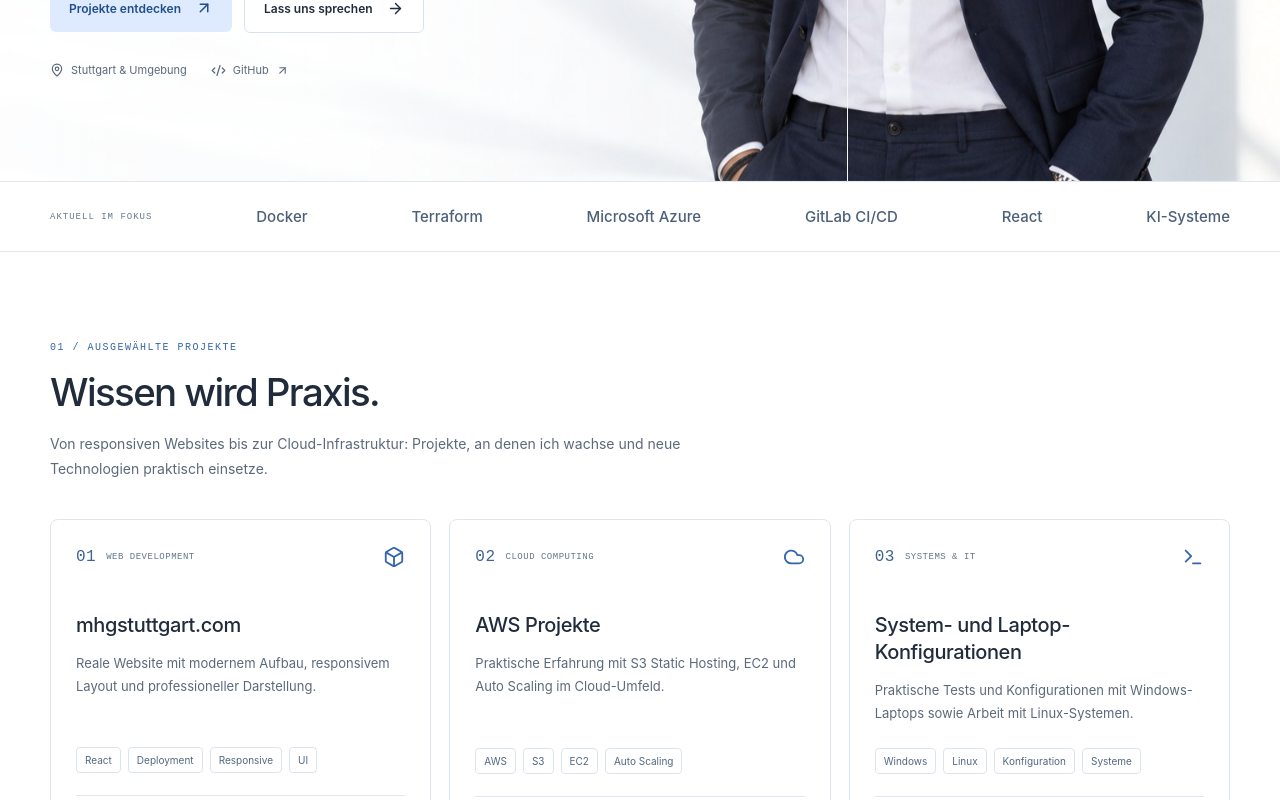
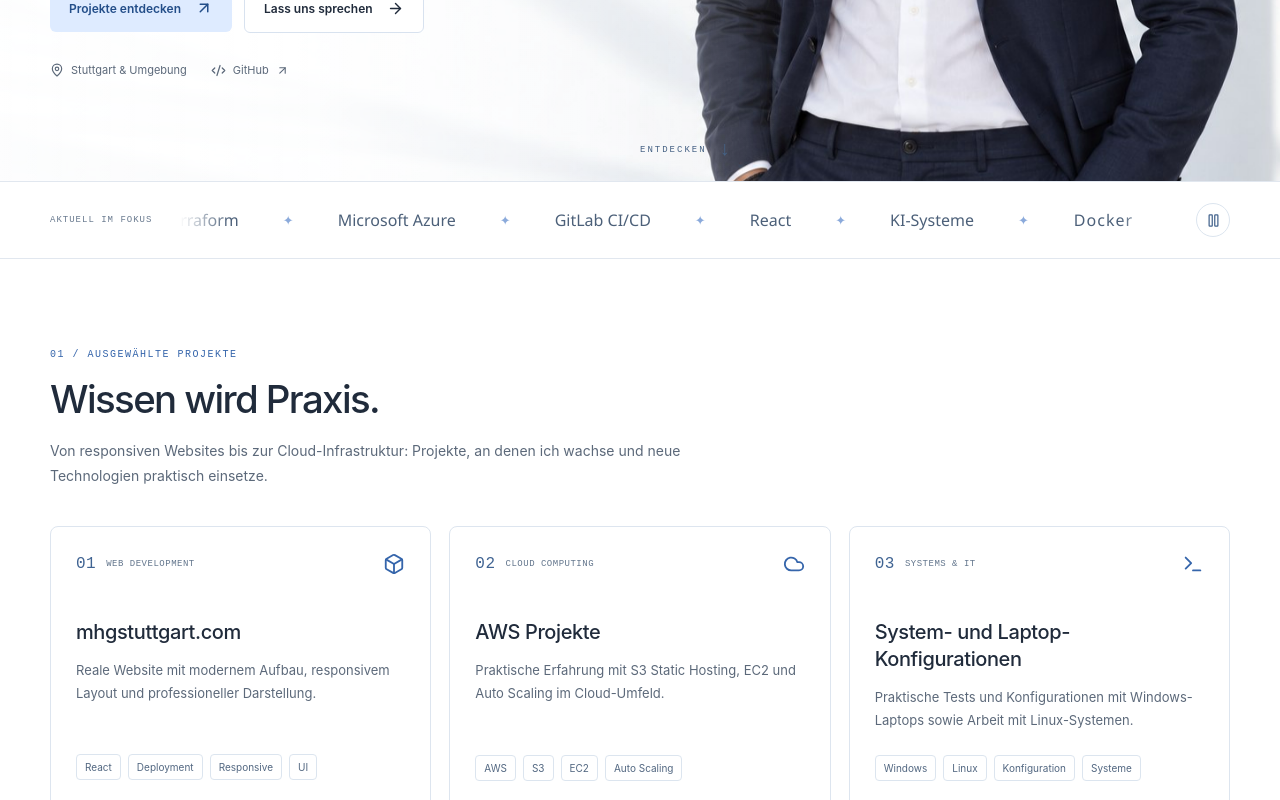
Before and after one commit to BHB61/MyProfile, a React (Vite) app in the folder my-profile/: page / in a window 1280 px wide. Shown: the part 620-1420 px from the top of the page. Built offline with nearby package versions, Linux system fonts and the light colour scheme.

Commit message:
Add Noirtech-inspired editorial text reveals, moving ribbon and portrait parallax

```diff
--- a/my-profile/scripts/build.mjs
+++ b/my-profile/scripts/build.mjs
@@ -12,7 +12,7 @@ try {
   const { default: App } = await server.ssrLoadModule("/src/App.jsx");
   const html = await readFile("dist/index.html", "utf8");
   const markup = renderToString(createElement(App));
-  if (!markup.includes("<h1>"))
+  if (!/<h1(?:\s|>)/.test(markup))
     throw new Error("Prerender did not produce the portfolio.");
   await writeFile(
     "dist/index.html",
--- a/my-profile/src/App.jsx
+++ b/my-profile/src/App.jsx
@@ -1,3 +1,4 @@
+import TechRibbon from "./TechRibbon";
 import {
   DetailPopup,
   ScrollThread,
@@ -40,7 +41,15 @@ function Intro({ label, title, children }) {
   return (
     <div className="section-intro">
       <p className="eyebrow">{label}</p>
-      <h2>{title}</h2>
+      <h2 className="word-heading">
+        {title.split(" ").map((word, index) => (
+          <span className="word-mask" key={index}>
+            <span style={{ "--word-delay": `${index * 55}ms` }}>
+              {word}
+            </span>{" "}
+          </span>
+        ))}
+      </h2>
       <p>{children}</p>
     </div>
   );
@@ -84,12 +93,16 @@ export default function App() {
           />
           <div className="container hero-grid">
             <div>
-              <h1>
-                Von der Idee
-                <br />
-                zum Code.
-                <br />
-                <span>Bis in die Cloud.</span>
+              <h1 className="hero-title">
+                <span className="title-mask">
+                  <span>Von der Idee</span>
+                </span>
+                <span className="title-mask">
+                  <span>zum Code.</span>
+                </span>
+                <span className="title-mask title-accent">
+                  <span>Bis in die Cloud.</span>
+                </span>
               </h1>
               <p className="hero-text">
                 Ich bin Burak Hakki Beder. Informatikstudent an der HFT
@@ -115,22 +128,11 @@ export default function App() {
               </div>
             </div>
           </div>
+          <a className="hero-scroll-cue" href="#projekte">
+            ENTDECKEN <span aria-hidden="true">↓</span>
+          </a>
         </section>
-        <div className="stack-strip">
-          <div className="container">
-            <span>AKTUELL IM FOKUS</span>
-            {[
-              "Docker",
-              "Terraform",
-              "Microsoft Azure",
-              "GitLab CI/CD",
-              "React",
-              "KI-Systeme",
-            ].map((t) => (
-              <span key={t}>{t}</span>
-            ))}
-          </div>
-        </div>
+        <TechRibbon />
         <section id="projekte" className="section">
           <div className="container">
             <Intro
--- /dev/null
+++ b/my-profile/src/TechRibbon.jsx
@@ -0,0 +1,50 @@
+import { useState } from "react";
+import { Pause, Play } from "lucide-react";
+const technologies = [
+  "Docker",
+  "Terraform",
+  "Microsoft Azure",
+  "GitLab CI/CD",
+  "React",
+  "KI-Systeme",
+];
+export default function TechRibbon() {
+  const [paused, setPaused] = useState(false);
+  return (
+    <div className={`stack-strip motion-ribbon ${paused ? "is-paused" : ""}`}>
+      <div className="container ribbon-layout">
+        <span className="ribbon-label">AKTUELL IM FOKUS</span>
+        <div className="ribbon-window">
+          <div className="ribbon-track">
+            {[0, 1].map((copy) => (
+              <div
+                className="ribbon-set"
+                key={copy}
+                aria-hidden={copy === 1 ? true : undefined}
+              >
+                {technologies.map((t) => (
+                  <span key={t}>
+                    <i aria-hidden="true">✦</i>
+                    {t}
+                  </span>
+                ))}
+              </div>
+            ))}
+          </div>
+        </div>
+        <button
+          className="ribbon-toggle"
+          type="button"
+          onClick={() => setPaused(!paused)}
+          aria-label={
+            paused
+              ? "Technologie-Animation starten"
+              : "Technologie-Animation pausieren"
+          }
+        >
+          {paused ? <Play size={15} /> : <Pause size={15} />}
+        </button>
+      </div>
+    </div>
+  );
+}
--- a/my-profile/src/styles/portfolio.css
+++ b/my-profile/src/styles/portfolio.css
@@ -1343,4 +1343,221 @@ button:focus-visible {
     display: none;
   }
 }
-.detail-dialog .dialog-content > p { max-width: none; font-size: 15px; margin: 20px 0; }
+.detail-dialog .dialog-content > p {
+  max-width: none;
+  font-size: 15px;
+  margin: 20px 0;
+}
+/* Editorial motion inspired by NOIRTECH, adapted to the light portrait layout. */
+.hero-title > .title-mask {
+  display: block;
+  color: inherit;
+  overflow: hidden;
+  padding-bottom: 0.08em;
+  margin-bottom: -0.08em;
+}
+.hero-title .title-accent {
+  color: var(--accent);
+}
+.title-mask > span {
+  display: block;
+}
+.word-mask {
+  display: inline-block;
+  overflow: hidden;
+  vertical-align: bottom;
+  padding-bottom: 0.12em;
+  margin-bottom: -0.12em;
+  white-space: pre;
+}
+.word-mask > span {
+  display: inline-block;
+}
+.hero-scroll-cue {
+  position: absolute;
+  bottom: 20px;
+  left: 50%;
+  display: flex;
+  align-items: center;
+  gap: 12px;
+  font: 9px monospace;
+  letter-spacing: 2px;
+  color: #466284;
+}
+.hero-scroll-cue > span {
+  font-size: 20px;
+}
+.motion-ribbon {
+  overflow: hidden;
+  padding-block: 21px;
+  background: #fff;
+}
+.motion-ribbon .ribbon-layout {
+  display: flex;
+  flex-wrap: nowrap;
+  gap: 28px;
+}
+.ribbon-label {
+  flex-shrink: 0;
+  font: 9px monospace;
+  letter-spacing: 1px;
+  color: #68798e;
+}
+.ribbon-window {
+  min-width: 0;
+  flex: 1;
+  overflow: hidden;
+  mask-image: linear-gradient(
+    90deg,
+    transparent,
+    #000 5%,
+    #000 95%,
+    transparent
+  );
+}
+.ribbon-track {
+  display: flex;
+  width: max-content;
+}
+.ribbon-set {
+  display: flex;
+  align-items: center;
+  gap: 44px;
+  padding-right: 44px;
+  flex-shrink: 0;
+}
+.motion-ribbon .ribbon-set span {
+  font:
+    500 16px "Segoe UI",
+    sans-serif;
+  color: #4c6079;
+  white-space: nowrap;
+  width: auto;
+  display: flex;
+  align-items: center;
+  gap: 44px;
+}
+.ribbon-set i {
+  font-style: normal;
+  color: #8baadb;
+  font-size: 13px;
+}
+.ribbon-toggle {
+  flex-shrink: 0;
+  border: 1px solid #dce5ef;
+  border-radius: 50%;
+  background: #fff;
+  color: #45658e;
+  width: 34px;
+  height: 34px;
+  display: grid;
+  place-items: center;
+  cursor: pointer;
+}
+.motion-ribbon.is-paused .ribbon-track,
+.motion-ribbon:hover .ribbon-track,
+.motion-ribbon:focus-within .ribbon-track {
+  animation-play-state: paused;
+}
+@media (prefers-reduced-motion: no-preference) {
+  .hero-grid .hero-title {
+    animation: none;
+  }
+  .title-mask > span {
+    animation: title-rise 1.1s cubic-bezier(0.16, 1, 0.3, 1) both;
+  }
+  .title-mask:nth-child(2) > span {
+    animation-delay: 0.14s;
+  }
+  .title-mask:nth-child(3) > span {
+    animation-delay: 0.28s;
+  }
+  .section-intro .word-mask > span {
+    transition: transform 0.85s cubic-bezier(0.16, 1, 0.3, 1);
+    transition-delay: var(--word-delay, 0ms);
+  }
+  .section-intro.reveal-pending .word-mask > span {
+    transform: translateY(110%) rotate(3deg);
+  }
+  .ribbon-track {
+    animation: ribbon-drift 32s linear infinite;
+  }
+  .hero-scroll-cue > span {
+    animation: scroll-nudge 1.6s ease-in-out 3;
+  }
+  .project-card:not(.reveal-pending) {
+    transition-delay: var(--reveal-delay, 0ms);
+  }
+  .project-card:hover .project-top > svg,
+  .tech-card:hover > .tech-icon {
+    transform: translateY(-4px) rotate(-6deg);
+  }
+  .project-top > svg,
+  .tech-icon {
+    transition: transform 0.45s cubic-bezier(0.2, 0.7, 0.2, 1);
+  }
+  @keyframes title-rise {
+    from {
+      transform: translateY(115%) rotate(2deg);
+      opacity: 0.1;
+    }
+    to {
+      transform: translateY(0) rotate(0);
+      opacity: 1;
+    }
+  }
+  @keyframes ribbon-drift {
+    to {
+      transform: translateX(-50%);
+    }
+  }
+  @keyframes scroll-nudge {
+    50% {
+      transform: translateY(5px);
+    }
+  }
+}
+@media (max-width: 760px) {
+  .hero-scroll-cue {
+    left: 20px;
+    bottom: 18px;
+    padding: 8px 12px;
+    border-radius: 20px;
+    background: #ffffffe8;
+    z-index: 1;
+  }
+  .motion-ribbon .ribbon-layout {
+    gap: 12px;
+  }
+  .motion-ribbon .ribbon-label {
+    display: none;
+  }
+}
+@media (prefers-reduced-motion: reduce) {
+  .ribbon-toggle,
+  .ribbon-set[aria-hidden="true"] {
+    display: none;
+  }
+  .ribbon-window {
+    mask-image: none;
+    overflow: visible;
+  }
+  .ribbon-track {
+    width: auto;
+  }
+  .ribbon-set {
+    flex-wrap: wrap;
+    gap: 16px;
+    padding: 0;
+  }
+  .motion-ribbon .ribbon-set span {
+    gap: 12px;
+    font-size: 13px;
+  }
+}
+@media (min-width: 1001px) and (prefers-reduced-motion: no-preference) {
+  .hero-portrait {
+    translate: 0 var(--portrait-shift, 0px);
+    scale: 1.06;
+  }
+}
--- a/my-profile/src/usePortfolioMotion.js
+++ b/my-profile/src/usePortfolioMotion.js
@@ -1,6 +1,41 @@
 import { useEffect } from "react";
 
 export function usePortfolioMotion() {
+  useEffect(() => {
+    const portrait = document.querySelector(".hero-portrait");
+    const enabled = window.matchMedia(
+      "(min-width: 1001px) and (prefers-reduced-motion: no-preference)",
+    );
+    let frame = null;
+    const update = () => {
+      frame = null;
+      if (!portrait) return;
+      const hero = portrait.parentElement;
+      const distance = Math.min(
+        hero.offsetHeight,
+        Math.max(0, -hero.getBoundingClientRect().top),
+      );
+      portrait.style.setProperty(
+        "--portrait-shift",
+        enabled.matches ? distance * 0.035 + "px" : "0px",
+      );
+    };
+    const schedule = () => {
+      if (frame === null) frame = requestAnimationFrame(update);
+    };
+    window.addEventListener("scroll", schedule, { passive: true });
+    window.addEventListener("resize", schedule);
+    enabled.addEventListener("change", schedule);
+    update();
+    return () => {
+      cancelAnimationFrame(frame);
+      window.removeEventListener("scroll", schedule);
+      window.removeEventListener("resize", schedule);
+      enabled.removeEventListener("change", schedule);
+      portrait?.style.removeProperty("--portrait-shift");
+    };
+  }, []);
+
   useEffect(() => {
     const preference = window.matchMedia("(prefers-reduced-motion: reduce)");
     const elements = [
```
